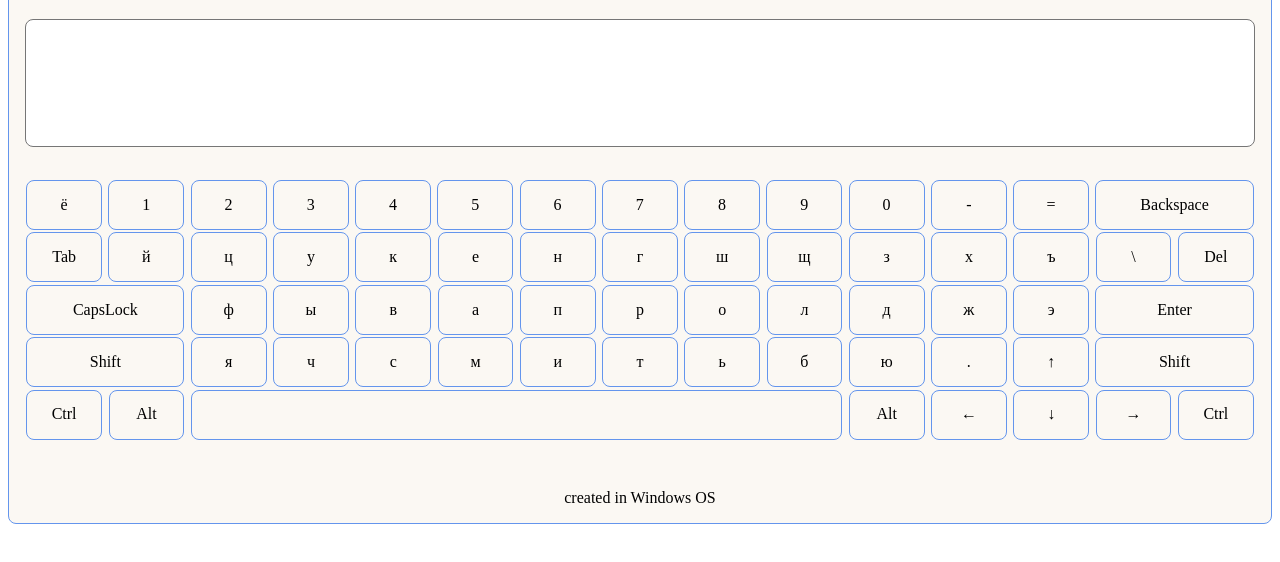
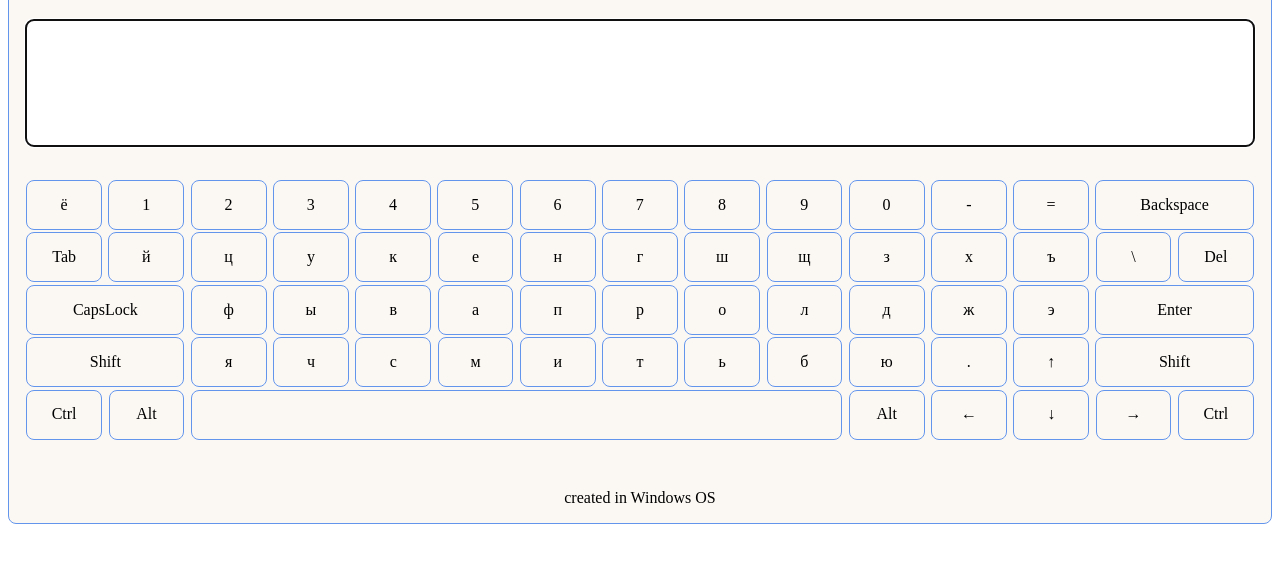
Before and after one commit to EugeneKovgan/rss_virtual_keyboard, a website with bundled scripts: page keyboard/index.html in a window 1280 px wide. Shown: the part 70-632 px from the top of the page. Built offline with nearby package versions, Linux system fonts and the light colour scheme.

Commit message:
feat: add keyboard input

```diff
--- a/keyboard/src/main.js
+++ b/keyboard/src/main.js
@@ -21,10 +21,14 @@ body.innerHTML = `
     </div>
 `;
 
-function init(arr) {
+function init(collection) {
+    const arr = [...collection];
     let currentLanguage = window.navigator.language;
     console.log(currentLanguage);
     const keyboard_block = document.querySelector('.keyboard_block');
+    const textarea = document.querySelector('.textarea');
+    textarea.onblur = () => textarea.focus();
+    textarea.focus();
 
     const line_1 = keyboard_block.querySelector('.line_1');
     const line_2 = keyboard_block.querySelector('.line_2');
@@ -35,7 +39,6 @@ function init(arr) {
         const key = document.createElement('div');
         key.classList.add(element.size);
         key.classList.add('key_btn');
-        // console.log(element);
         key.setAttribute('id', element.code);
         key.setAttribute('line', element.line);
         key.setAttribute('char-en', element.character.en);
@@ -49,9 +52,7 @@ function init(arr) {
         } else {
             key.innerHTML = element.contents.ru;
         }
-
         const current_line = key.getAttribute('line');
-
         if (current_line === 'line_1') {
             line_1.append(key);
         }
@@ -72,8 +73,10 @@ function init(arr) {
 init(keys);
 
 document.addEventListener('keydown', (e) => {
-    // const currentLetter = e.code;
     const currentLetter = document.querySelector(`#${e.code}`);
     currentLetter.classList.add('active');
-    console.log(currentLetter);
 });
+document.addEventListener('keyup', (e) => {
+    const currentLetter = document.querySelector(`#${e.code}`);
+    currentLetter.classList.remove('active');
+});
--- a/keyboard/src/styles.css
+++ b/keyboard/src/styles.css
@@ -61,7 +61,7 @@
     background-color: #6495ed30;
     transition: 0.1s;
 }
-.key_btn .active {
+.key_btn.active {
     background-color: aqua;
 }
 .key_btn_size_standart {
```
